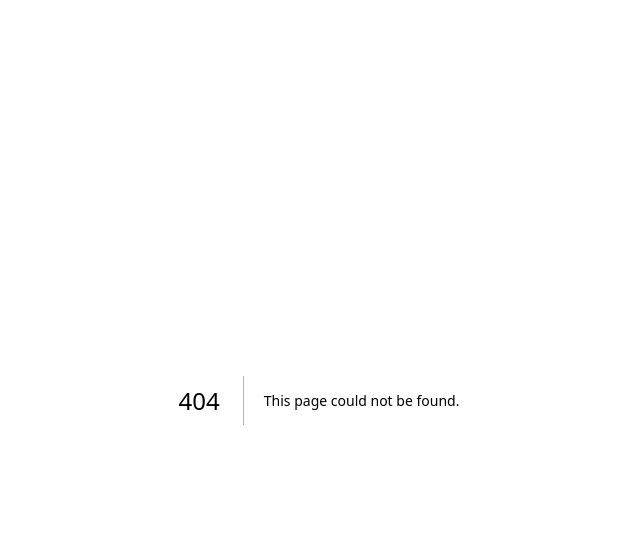
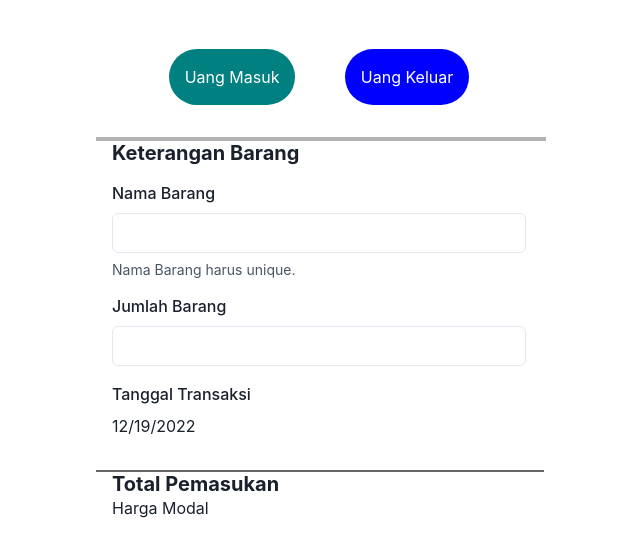
Before and after one commit to AndhikaBrosnan/financial-reporting, a Next.js app: page /reports in a window 1280 px wide. Before the commit this address had no page. Shown: the top 556 px of the page, without its empty margins (321-961 px from the left). Built offline with nearby package versions, Linux system fonts and the light colour scheme.

Commit message:
fix: progress

```diff
--- /dev/null
+++ b/helpers/responsive.js
@@ -0,0 +1,14 @@
+//handle window resize tablet = mobile
+import { useMediaQuery } from "react-responsive";
+
+export const isMobileHandler = () => {
+  return useMediaQuery({ query: "(max-width: 768px)" });
+};
+
+export const isTabletHandler = () => {
+  return useMediaQuery({ minWidth: 481, maxWidth: 768 });
+};
+
+export const isMiniMobileHandler = () => {
+  return useMediaQuery({ minWidth: 320, maxWidth: 480 });
+};
--- a/package.json
+++ b/package.json
@@ -21,8 +21,10 @@
     "moment": "^2.29.4",
     "next": "13.0.7",
     "react": "18.2.0",
+    "react-datepicker": "^4.8.0",
     "react-dom": "18.2.0",
     "react-redux": "^8.0.5",
+    "react-responsive": "^9.0.2",
     "redux-thunk": "^2.4.2"
   }
 }
--- a/pages/_app.js
+++ b/pages/_app.js
@@ -1,5 +1,10 @@
-import '../styles/globals.css'
+import { ChakraProvider } from "@chakra-ui/react";
+import "../styles/globals.css";
 
 export default function App({ Component, pageProps }) {
-  return <Component {...pageProps} />
+  return (
+    <ChakraProvider>
+      <Component {...pageProps} />
+    </ChakraProvider>
+  );
 }
--- a/pages/api/hello.js
+++ /dev/null
@@ -1,5 +0,0 @@
-// Next.js API route support: https://nextjs.org/docs/api-routes/introduction
-
-export default function handler(req, res) {
-  res.status(200).json({ name: 'John Doe' })
-}
--- /dev/null
+++ b/pages/reports/index.js
@@ -0,0 +1,76 @@
+import {
+  Box,
+  Divider,
+  Flex,
+  FormControl,
+  FormHelperText,
+  FormLabel,
+  Heading,
+  Input,
+  Text,
+} from "@chakra-ui/react";
+import { isMobileHandler } from "../../helpers/responsive";
+import DatePicker from "react-datepicker";
+
+import styles from "./styles.module.css";
+
+const FinancialReport = () => {
+  const isMobile = isMobileHandler();
+
+  return (
+    <Box
+      m={isMobile ? "0" : "0 25em"}
+      p={!isMobile && "2em 1em"}
+      h="100vh"
+      border="1px solid #ffffff"
+      borderRadius="4px"
+      background="white"
+    >
+      <Flex
+        justifyContent={isMobile ? "space-between" : "space-around"}
+        alignItems={"center"}
+        w="100%"
+        mt={"1em"}
+      >
+        <Box ml={"3em"} p="1em" background="teal" borderRadius="28px">
+          <Text color={"white"}>Uang Masuk</Text>
+        </Box>
+        <Box mr={"3em"} p="1em" background="blue" borderRadius="28px">
+          <Text color={"white"}>Uang Keluar</Text>
+        </Box>
+      </Flex>
+
+      <Divider border="2px solid #808080" mt={"2em"} />
+
+      <Box m={"0 1em"}>
+        <Heading as="h4" size="md">
+          Keterangan Barang
+        </Heading>
+        <FormControl m={"1em 0"}>
+          <FormLabel>Nama Barang</FormLabel>
+          <Input type="text" />
+          <FormHelperText>Nama Barang harus unique.</FormHelperText>
+        </FormControl>
+        <FormControl m={"1em 0"}>
+          <FormLabel>Jumlah Barang</FormLabel>
+          <Input type="number" />
+        </FormControl>
+        <FormControl m={"1em 0"}>
+          <FormLabel>Tanggal Transaksi</FormLabel>
+          <DatePicker placeholderText="Date Picker" selected={new Date()} />
+        </FormControl>
+
+        <Text></Text>
+      </Box>
+      <Divider border="1px solid #000000" mt={"2em"} />
+      <Box m={"0 1em"}>
+        <Heading as="h4" size="md">
+          Total Pemasukan
+        </Heading>
+        <Text>Harga Modal</Text>
+      </Box>
+    </Box>
+  );
+};
+
+export default FinancialReport;
```
Also changed, not shown: pages/index.js (+14 -3 lines), pages/reports/styles.module.css (added), 1 other file (tests, documents, lock files or other folders).
